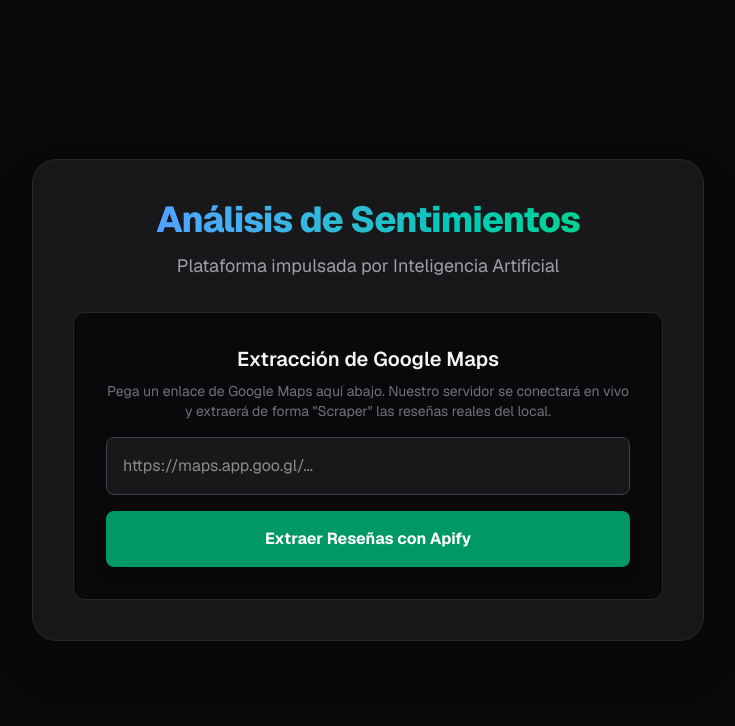
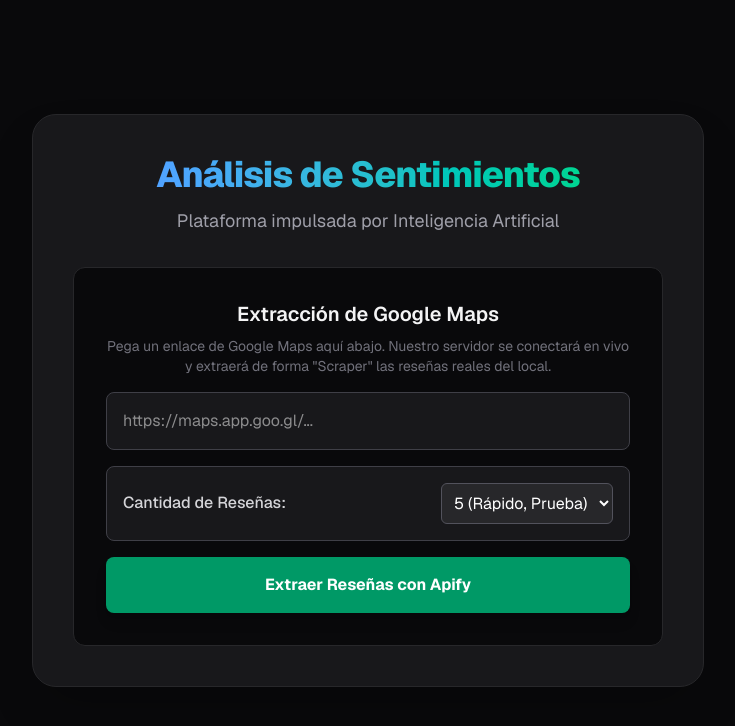
Before and after one commit to Matiasdiaz-sa/Proyecto, a Next.js app in the folder frontend/: page / in a window 1280 px wide. Shown: the top 726 px of the page, without its empty margins (272-1007 px from the left). Built offline with nearby package versions, Linux system fonts and the light colour scheme.

Commit message:
Add dynamic selectable limit for scraper

```diff
--- a/frontend/src/app/page.tsx
+++ b/frontend/src/app/page.tsx
@@ -4,6 +4,7 @@ import React, { useState } from "react";
 
 export default function Home() {
   const [url, setUrl] = useState("");
+  const [limit, setLimit] = useState(5);
   const [loading, setLoading] = useState(false);
   // Remove object any typing to avoid ESLint strict errors
   const [result, setResult] = useState<Record<string, unknown> | null>(null);
@@ -25,7 +26,7 @@ export default function Home() {
       const res = await fetch(`${apiUrl}/reviews/scrape`, {
         method: "POST",
         headers: { "Content-Type": "application/json" },
-        body: JSON.stringify({ url, limit: 5 })
+        body: JSON.stringify({ url, limit: limit })
       });
       const data = await res.json();
       setResult(data as Record<string, unknown>);
@@ -69,6 +70,21 @@ export default function Home() {
             value={url}
             onChange={(e) => setUrl(e.target.value)}
           />
+
+          <div className="w-full flex items-center justify-between bg-zinc-900 p-4 rounded-lg border border-zinc-700">
+            <span className="text-zinc-300 font-medium">Cantidad de Reseñas:</span>
+            <select
+              className="bg-zinc-800 text-white border border-zinc-600 rounded-md p-2 outline-none"
+              value={limit}
+              onChange={(e) => setLimit(Number(e.target.value))}
+            >
+              <option value={5}>5 (Rápido, Prueba)</option>
+              <option value={20}>20 Reseñas</option>
+              <option value={50}>50 Reseñas</option>
+              <option value={100}>100 Reseñas</option>
+            </select>
+          </div>
+
           <button
             className={`w-full p-4 rounded-lg font-bold shadow-lg transition-all ${loading ? "bg-zinc-800 text-zinc-500 cursor-not-allowed" : "bg-emerald-600 hover:bg-emerald-500 text-white"}`}
             onClick={testScraper}
```
